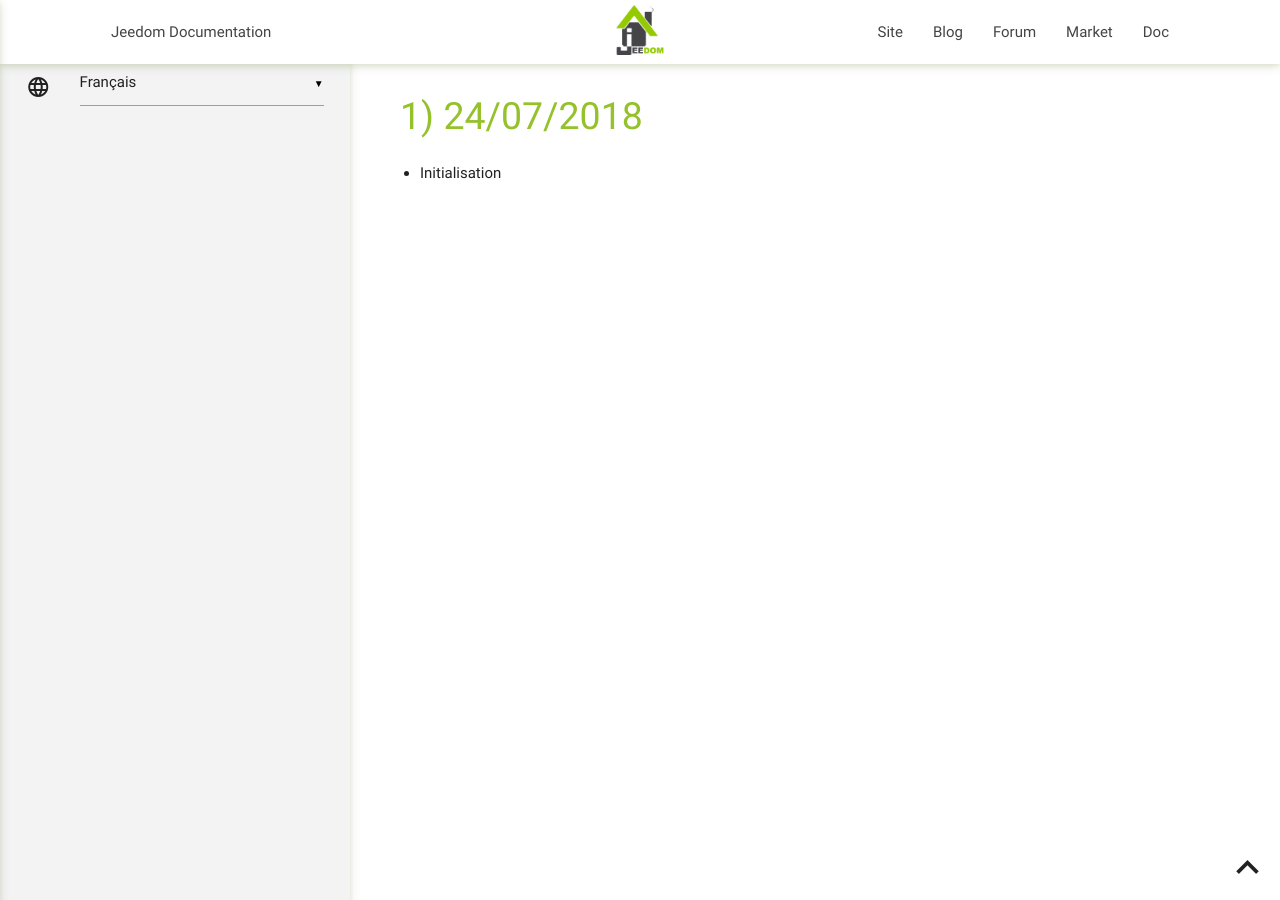
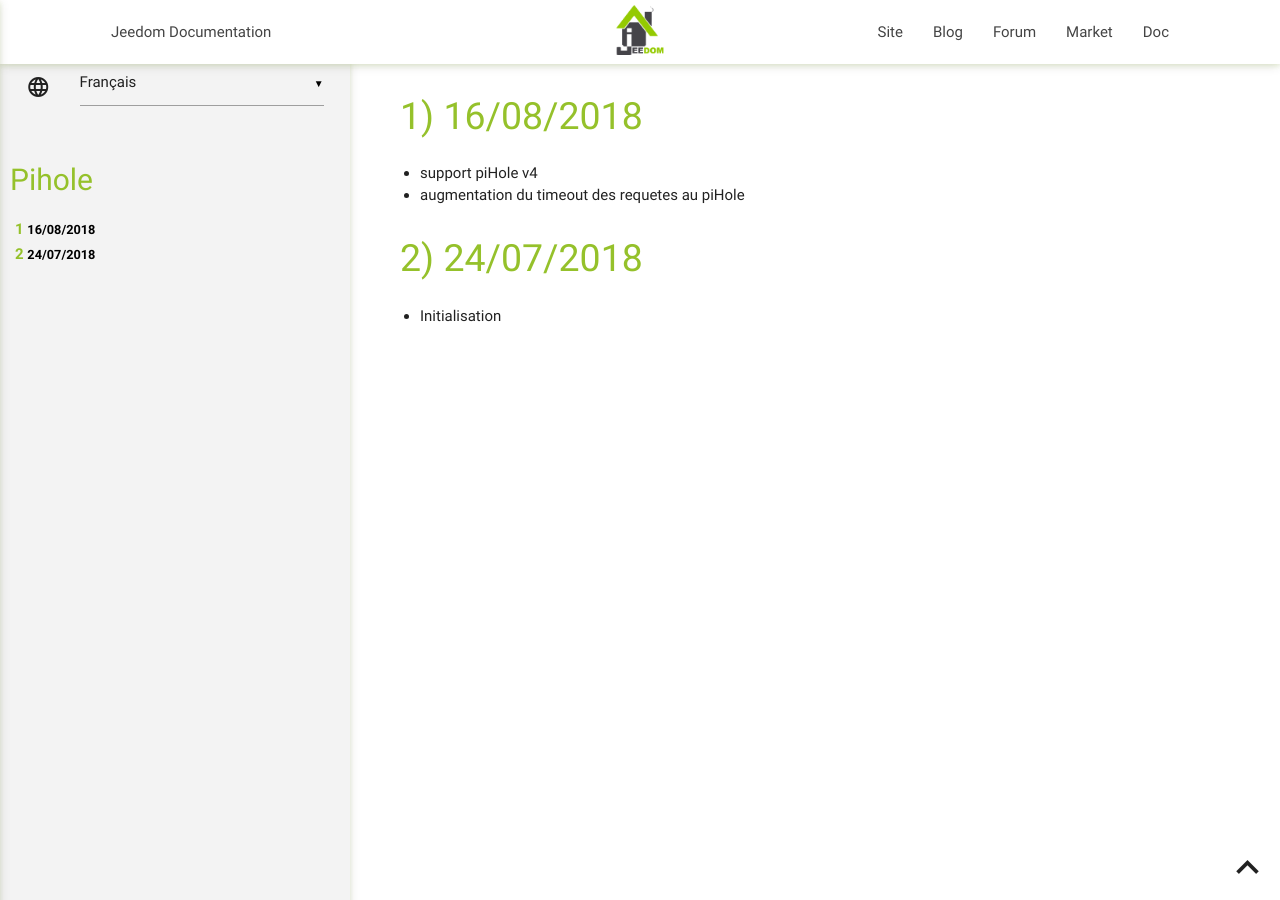
Before and after one commit to NebzHB/plugin-piHole, a Jekyll site: the page built from docs/de_DE/changelog.md, in a window 1280 px wide. Built offline with Jekyll 4.4.1, drawn with Linux system fonts in a browser that asks for light colours; our own code applies the rules of GitHub Pages for plain Markdown files.

Commit message:
[ROBOT] Action all

```diff
--- a/docs/de_DE/changelog.md
+++ b/docs/de_DE/changelog.md
@@ -1,3 +1,8 @@
+# 16/08/2018
+
+- support piHole v4
+- augmentation du timeout des requetes au piHole
+
 # 24/07/2018
 
 - Initialisation
```
Also changed, not shown: docs/de_DE/index.md (+1 -1 lines), docs/en_US/changelog.md (+5 -0 lines), docs/en_US/index.md (+1 -1 lines), docs/es_ES/changelog.md (+5 -0 lines), docs/es_ES/index.md (+1 -1 lines).
